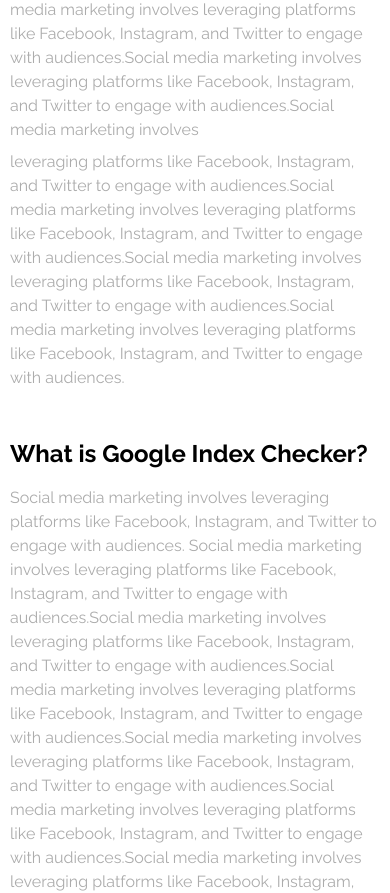
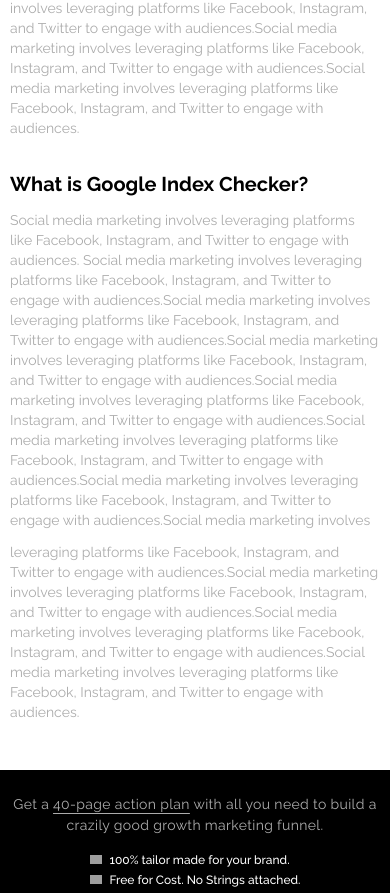
Before and after one commit to Growth-Friends/grow-with-sahil, a Next.js app: page /services/go-to-market-strategy in a window 390 px wide. Shown: the part 813-1706 px from the top of the page. Built offline with nearby package versions, Linux system fonts and the light colour scheme; grey boxes are pictures that could not be loaded.

Commit message:
detail section done

```diff
--- a/src/components/DetailSection/DetailSection.js
+++ b/src/components/DetailSection/DetailSection.js
@@ -12,23 +12,36 @@
           <React.Fragment key={index}>
             {item.type === "heading-para" && (
               <MainLayout
-                innerClass={`mt-12 ${array.length - 1 == index && "mb-12"} `}
+                innerClass={`lg:mt-12 mt-8 ${
+                  array.length - 1 == index && "lg:mb-12 mb-8"
+                } `}
               >
                 {item.headingType === "h2" && (
-                  <h2 className="font-bold text-3xl mb-5">{item.heading}</h2>
+                  <h2 className="font-bold lg:text-3xl text-2xl lg:mb-5 mb-4 ">
+                    {item.heading}
+                  </h2>
                 )}
                 {item.headingType === "h3" && (
-                  <h3 className="font-bold text-2xl  mb-4">{item.heading}</h3>
+                  <h3 className="font-bold lg:text-2xl text-xl lg:mb-4 mb-3 ">
+                    {item.heading}
+                  </h3>
                 )}
                 {item.headingType === "h4" && (
-                  <h4 className="font-bold text-xl mb-3">{item.heading}</h4>
+                  <h4 className="font-bold lg:text-xl text-lg lg:mb-3 mb-2.5 ">
+                    {item.heading}
+                  </h4>
                 )}
                 {item.headingType === "h5" && (
-                  <h5 className="font-bold text-lg mb-2.5">{item.heading}</h5>
+                  <h5 className="font-bold lg:text-lg text-base lg:mb-2.5 mb-2">
+                    {item.heading}
+                  </h5>
                 )}
                 {item.paraList.map((item, index) => {
                   return (
-                    <p key={index} className="text-paraSecondary mt-2">
+                    <p
+                      key={index}
+                      className="text-paraSecondary lg:text-base text-sm mt-3 "
+                    >
                       {item.para}
                     </p>
                   );
--- a/src/components/DetailSection/Promotions/EmailPromotion.js
+++ b/src/components/DetailSection/Promotions/EmailPromotion.js
@@ -13,10 +13,10 @@
     <MainLayout
       ref={emailPromotionRef}
       outerClass={"bg-black text-white mt-12"}
-      innerClass="py-10 "
+      innerClass="lg:py-10 md:py-8 py-6 "
     >
       <div className="text-center">
-        <p className="text-paraSecondary text-2xl w-[630px] tracking-wide leading-normal mx-auto">
+        <p className="text-paraSecondary xl:text-2xl lg:text-xl md:text-lg text-sm xl:w-[630px] lg:w-[580px] md:w-[500px] w-full tracking-wide leading-normal mx-auto">
           {content.subHeading.map((item, index) => {
             return (
               <React.Fragment key={index}>
@@ -32,14 +32,14 @@
           })}
         </p>
         {content?.benefitsList && (
-          <div className="inline-flex items-center flex-wrap font-medium text-lg gap-x-6 mt-4 ">
+          <div className="inline-flex items-start lg:flex-row flex-col font-medium xl:text-lg lg:text-base md:text-sm text-xs gap-x-6 gap-y-1 mt-4 ">
             {content.benefitsList.map((item, index) => {
               return (
                 <div key={index} className="flex items-center gap-x-2">
                   <img
                     src={svgFilePrefix(item.imageUrl)}
                     alt={item.alt}
-                    className="aspect-auto w-4"
+                    className="aspect-auto md:w-4 w-3"
                   />
                   <p>{item.para}</p>
                 </div>
```
